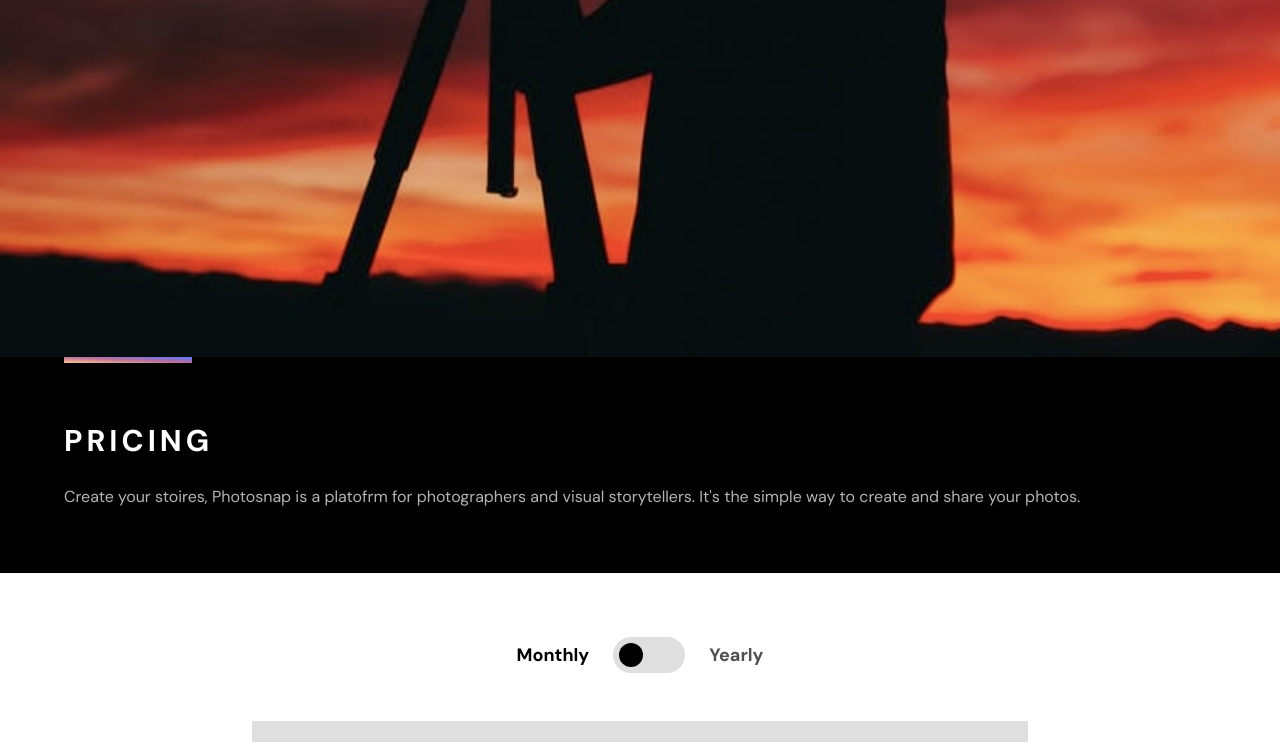
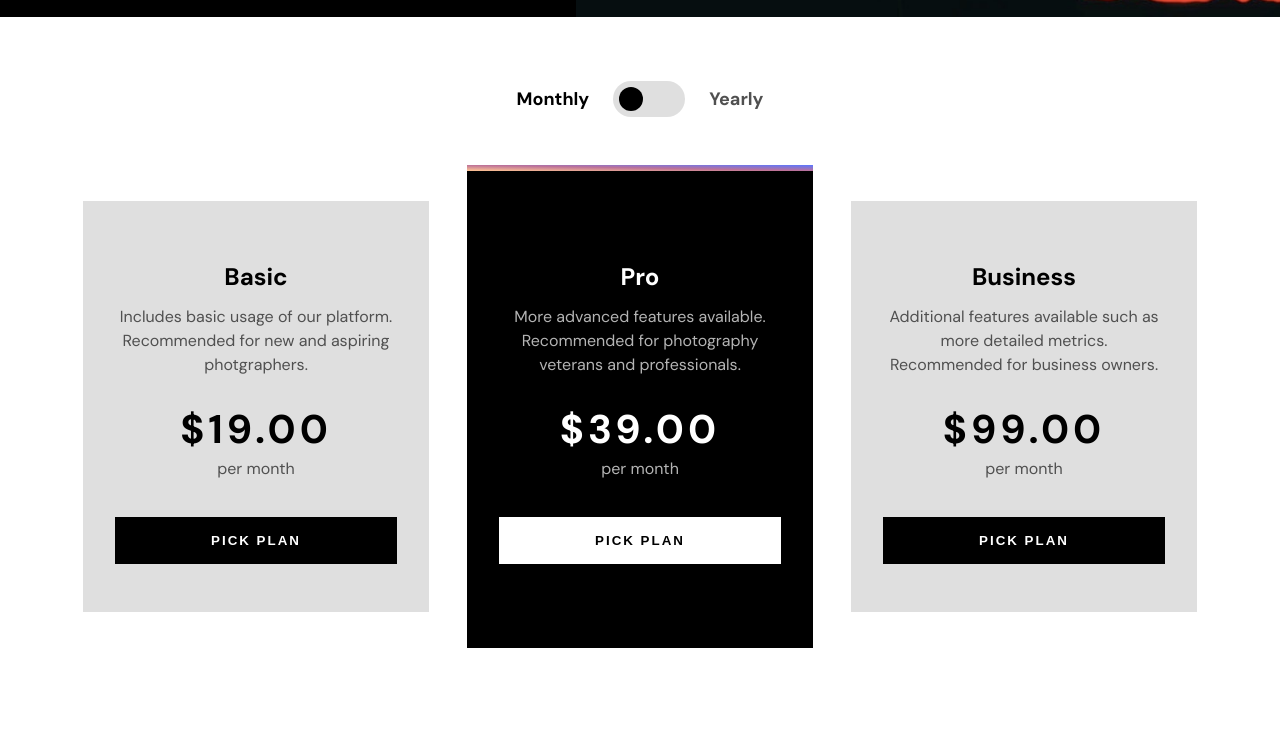
Before and after one commit to thomasthuynh/photosnap, a React (Vite) app: page /pricing in a window 1280 px wide. Shown: the part 500-1242 px from the top of the page. Built offline with nearby package versions, Linux system fonts and the light colour scheme.

Commit message:
Completed responsive design for Pricing header and subscriptions

```diff
--- a/src/pages/Pricing.tsx
+++ b/src/pages/Pricing.tsx
@@ -29,7 +29,7 @@ const Pricing = (props: Props) => {
             <div className="gradient"></div>
             <h1>Pricing</h1>
             <p>
-              Create your stoires, Photosnap is a platofrm for photographers and
+              Create your stories, Photosnap is a platform for photographers and
               visual storytellers. It's the simple way to create and share your
               photos.
             </p>
@@ -45,7 +45,7 @@ const Pricing = (props: Props) => {
                 Monthly
               </p>
               <label className="switch">
-                <input type="checkbox" checked={annualPlan} />
+                <input type="checkbox" checked={annualPlan} readOnly/>
                 <span
                   className="slider"
                   onClick={() => setAnnualPlan(!annualPlan)}
--- a/src/scss/_features.scss
+++ b/src/scss/_features.scss
@@ -36,9 +36,11 @@
 }
 
 @media (min-width: 768px) {
-  #features header {
-    display: grid;
-    grid-template-columns: repeat(3, 1fr);
+  #features {
+    header {
+      display: grid;
+      grid-template-columns: repeat(3, 1fr);
+    }
   }
 
   .featuresHeroImgContainer {
@@ -80,8 +82,10 @@
 }
 
 @media (min-width: 1280px) {
-  #features header {
-    grid-template-columns: 45% 55%;
+  #features {
+    header {
+      grid-template-columns: 45% 55%;
+    }
   }
 
   .featuresTextContainer {
--- a/src/scss/_pricing.scss
+++ b/src/scss/_pricing.scss
@@ -63,7 +63,7 @@
 
 .plan {
   background-color: #dfdfdf;
-  padding: 3.2rem;
+  padding: 4.8rem 3.2rem;
   margin: 3.2rem 0;
   display: flex;
   flex-direction: column;
@@ -95,18 +95,18 @@
 
 .planPrice {
   text-align: center;
-  padding-top: 4.8rem;
-  padding-bottom: 2.4rem;
+  padding-top: 2.4rem;
+  padding-bottom: 3.6rem;
 
   p {
     font-size: 4rem;
     font-weight: bold;
     letter-spacing: 0.4rem;
+    padding: 1.6rem;
   }
 
   span {
     display: block;
-    padding: 1.6rem;
     color: #505050;
   }
 }
@@ -189,3 +189,137 @@ input:checked + .slider:before {
   transform: translateX(3.6rem);
   background-color: #fff;
 }
+
+@media (min-width: 768px) {
+  #pricing {
+    header {
+      display: grid;
+      grid-template-columns: repeat(3, 1fr);
+    }
+  }
+
+  .pricingHeroImgContainer {
+    order: 1;
+  }
+
+  .pricingTextContainer {
+    grid-column: span 2;
+  }
+
+  .pricingText {
+    width: 100%;
+    display: flex;
+    flex-direction: column;
+    align-items: center;
+    position: relative;
+
+    h1 {
+      font-size: 4rem;
+      line-height: 4.8rem;
+    }
+
+    h1,
+    p {
+      width: 75%;
+      max-width: 47.5rem;
+    }
+
+    .gradient {
+      left: 0;
+      height: 100%;
+      width: 0.6rem;
+    }
+  }
+
+  .plan {
+    display: grid;
+    grid-template-columns: repeat(2, 1fr);
+    max-width: 90rem;
+  }
+
+  .planText {
+    text-align: left;
+
+    p {
+      padding-bottom: 2.4rem;
+    }
+  }
+
+  .planPrice {
+    padding: 0;
+    text-align: right;
+    height: 100%;
+
+    p {
+      padding: 1.6rem 0;
+    }
+  }
+
+  .proPlan {
+    .gradient {
+      left: 0;
+      height: 100%;
+      width: 0.6rem;
+    }
+  }
+}
+
+@media (min-width: 1280px) {
+  #pricing {
+    header {
+      grid-template-columns: 45% 55%;
+    }
+  }
+
+  .pricingTextContainer {
+    grid-column: span 1;
+  }
+
+  .planOptions {
+    display: grid;
+    grid-template-columns: repeat(3, 1fr);
+    place-items: center;
+  }
+
+  .plan {
+    width: 90%;
+    display: flex;
+  }
+
+  .proPlan {
+    padding: 8.4rem 3.2rem;
+    .gradient {
+      top: 0;
+      height: 0.6rem;
+      width: 100%;
+    }
+  }
+
+  .planText {
+    text-align: center;
+
+    p {
+      padding-bottom: 0;
+    }
+  }
+
+  .planPrice {
+    text-align: center;
+    padding-top: 2.4rem;
+    padding-bottom: 3.6rem;
+  }
+}
+
+@media (min-width: 1440px) {
+  .pricingText {
+    h1 {
+      font-size: 4.4rem;
+      line-height: 5.6rem;
+    }
+
+    p {
+      font-size: 1.8rem;
+      line-height: 2.8rem;
+    }
+  }
+}
```
